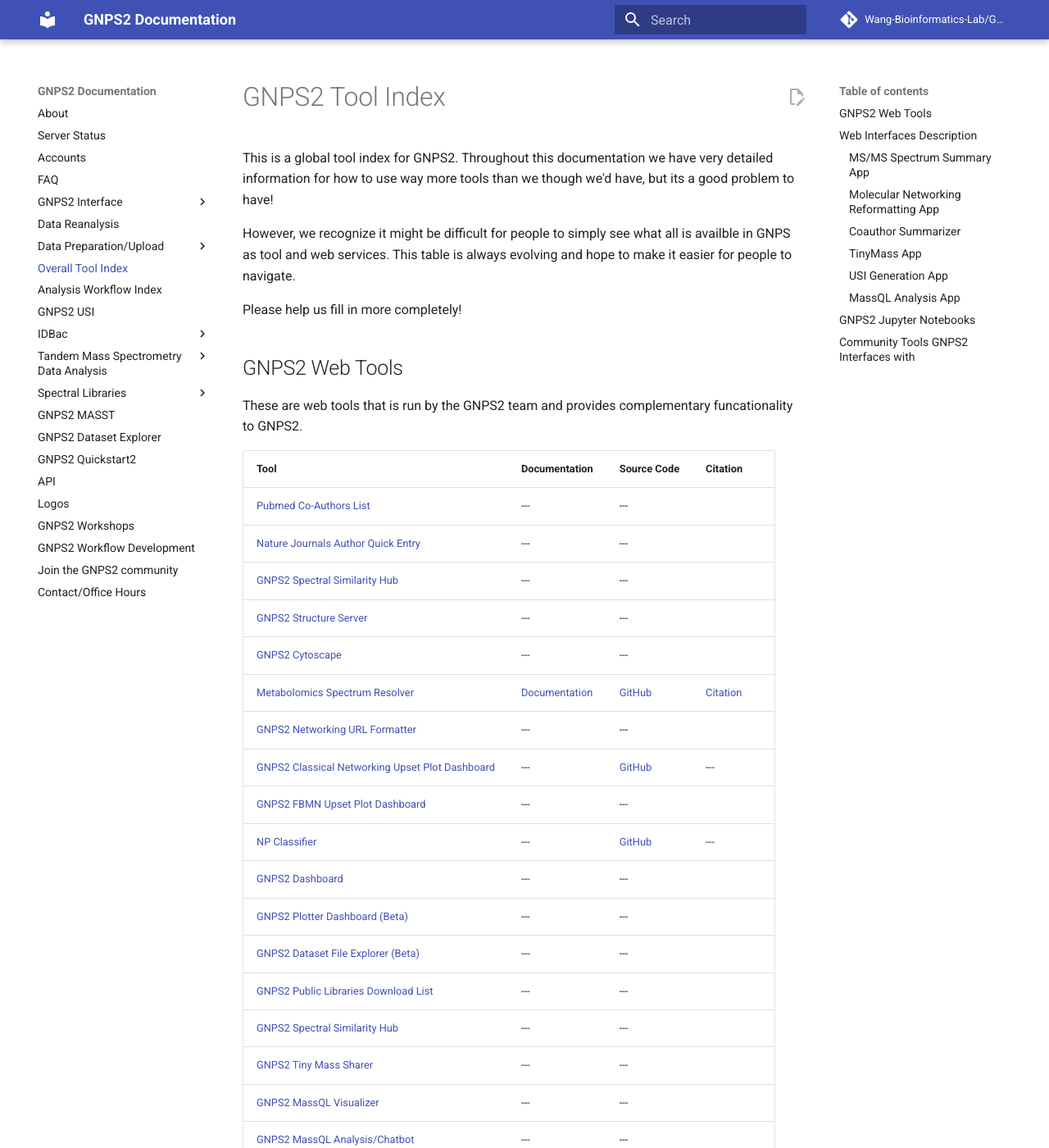
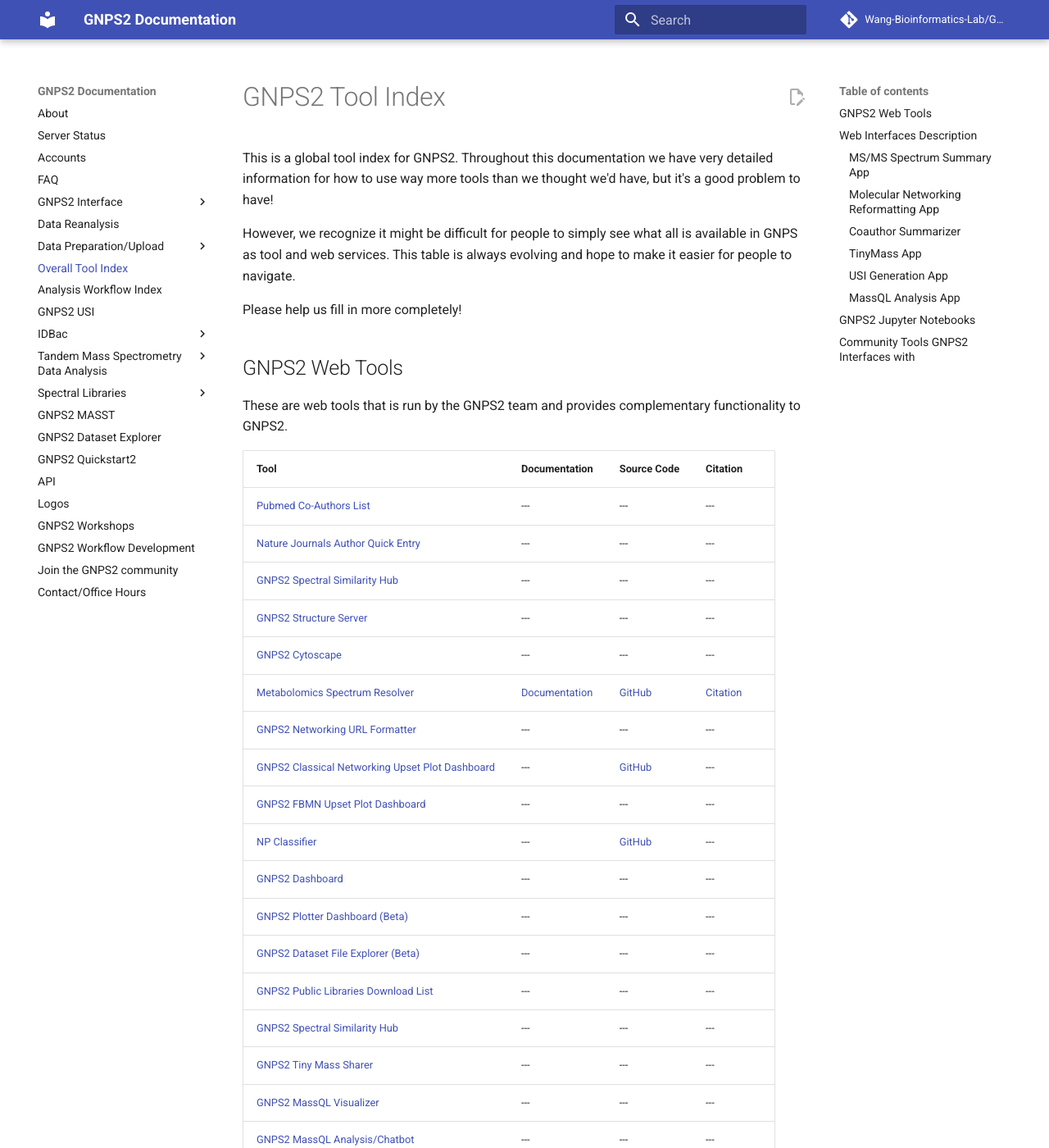
Before and after one commit to Wang-Bioinformatics-Lab/GNPS2_Documentation, an MkDocs documentation site: the page built from docs/toolindex.md, in a window 1280 px wide and 1400 px high. Shown: the whole window at 82% size. Built offline with MkDocs 1.6.1 and Material for MkDocs 9.7.7, drawn with Linux system fonts in a browser that asks for light colours; comment, search, counter and statistics services are not loaded; some of the changed text lies outside the part shown.

```diff
--- a/docs/toolindex.md
+++ b/docs/toolindex.md
@@ -1,38 +1,39 @@
 # GNPS2 Tool Index
 
-This is a global tool index for GNPS2. Throughout this documentation we have very detailed information for how to use way more tools than we though we'd have, but its a good problem to have!
+This is a global tool index for GNPS2. Throughout this documentation we have very detailed information for how to use way more tools than we thought we'd have, but it's a good problem to have!
 
-However, we recognize it might be difficult for people to simply see what all is availble in GNPS as tool and web services. This table is always evolving and hope to make it easier for people to navigate.
+However, we recognize it might be difficult for people to simply see what all is available in GNPS as tool and web services. This table is always evolving and hope to make it easier for people to navigate.
 
 Please help us fill in more completely!
 
 
 ## GNPS2 Web Tools
 
-These are web tools that is run by the GNPS2 team and provides complementary funcationality to GNPS2.
+These are web tools that is run by the GNPS2 team and provides complementary functionality to GNPS2.
 
-| Tool  | Documentation | Source Code | Citation |
-|---|---|---|---|
-| [Pubmed Co-Authors List](https://coauthor.wanglab.science/) | --- | --- |
-| [Nature Journals Author Quick Entry](https://natureauthors.wanglab.science/) | --- | --- |
-| [GNPS2 Spectral Similarity Hub](https://similarity.gnps2.org/) | --- | --- |
-| [GNPS2 Structure Server](https://structure.gnps2.org/) | --- | --- |
-| [GNPS2 Cytoscape](https://cytoscape.gnps2.org/) | --- | --- |
-| [Metabolomics Spectrum Resolver](https://metabolomics-usi.gnps2.org) | [Documentation](usi.md) | [GitHub](https://github.com/mwang87/MetabolomicsSpectrumResolver) | [Citation](https://www.biorxiv.org/content/10.1101/2020.05.09.086066v1) |
-| [GNPS2 Networking URL Formatter](https://urlformatter.gnps2.org) | --- | --- |
+| Tool                                                                                | Documentation | Source Code                                                                         | Citation |
+|-------------------------------------------------------------------------------------|---|-------------------------------------------------------------------------------------|---|
+| [Pubmed Co-Authors List](https://coauthor.wanglab.science/)                         | --- | ---         | ---                                                                         |
+| [Nature Journals Author Quick Entry](https://natureauthors.wanglab.science/)        | --- | --- | ---                                                                                 |
+| [GNPS2 Spectral Similarity Hub](https://similarity.gnps2.org/)                      | --- | ---                | ---                                                                  |
+| [GNPS2 Structure Server](https://structure.gnps2.org/)                              | --- | ---               | ---                                                                   |
+| [GNPS2 Cytoscape](https://cytoscape.gnps2.org/)                                     | --- | ---                | ---                                                                  |
+| [Metabolomics Spectrum Resolver](https://metabolomics-usi.gnps2.org)                | [Documentation](usi.md) | [GitHub](https://github.com/mwang87/MetabolomicsSpectrumResolver)                   | [Citation](https://www.biorxiv.org/content/10.1101/2020.05.09.086066v1) |
+| [GNPS2 Networking URL Formatter](https://urlformatter.gnps2.org)                    | --- | ---                   | ---                                                               |
 | [GNPS2 Classical Networking Upset Plot Dashboard](http://classicalupset.gnps2.org/) | --- | [GitHub](https://github.com/mwang87/GNPS_ClassicalNetworkGroupsComparisonDashboard) | --- |
-| [GNPS2 FBMN Upset Plot Dashboard](https://fbmnupset.gnps2.org/) | --- | --- |
-| [NP Classifier](https://npclassifier.gnps2.org/) | --- | [GitHub](https://github.com/mwang87/NP-Classifier) | --- |
-| [GNPS2 Dashboard](https://dashboard.gnps2.org/) | --- | --- |
-| [GNPS2 Plotter Dashboard (Beta)](https://plotter.gnps2.org/) | --- | --- |
-| [GNPS2 Dataset File Explorer (Beta)](https://explorer.gnps2.org/) | --- | --- |
-| [GNPS2 Public Libraries Download List](https://external.gnps2.org/gnpslibrary) | --- | --- |
-| [GNPS2 Spectral Similarity Hub](https://similarity.gnps2.org/) | --- | --- |
-| [GNPS2 Tiny Mass Sharer](https://tinymass.gnps2.org/) | --- | --- |
-| [GNPS2 MassQL Visualizer](https://massql.gnps2.org/) | --- | --- |
-| [GNPS2 MassQL Analysis/Chatbot](https://massql-analysis.gnps2.org/) | --- | --- |
-| [GNPS2 USI Playground](https://usi-playground.gnps2.org/) | --- | --- |
-| [GNPS2 Network Customization Playground](https://networkcustomization.gnps2.org/) | --- | --- |
+| [GNPS2 FBMN Upset Plot Dashboard](https://fbmnupset.gnps2.org/)                     | --- | ---                | ---                                                                  |
+| [NP Classifier](https://npclassifier.gnps2.org/)                                    | --- | [GitHub](https://github.com/mwang87/NP-Classifier)                                  | --- |
+| [GNPS2 Dashboard](https://dashboard.gnps2.org/)                                     | --- | ---                 | ---                                                                 |
+| [GNPS2 Plotter Dashboard (Beta)](https://plotter.gnps2.org/)                        | --- | ---               | ---                                                                   |
+| [GNPS2 Dataset File Explorer (Beta)](https://explorer.gnps2.org/)                   | --- | ---                | ---                                                                  |
+| [GNPS2 Public Libraries Download List](https://external.gnps2.org/gnpslibrary)      | --- | ---                           | ---                                                       |
+| [GNPS2 Spectral Similarity Hub](https://similarity.gnps2.org/)                      | --- | ---                   | ---                                                               |
+| [GNPS2 Tiny Mass Sharer](https://tinymass.gnps2.org/)                               | --- | ---                | ---                                                                  |
+| [GNPS2 MassQL Visualizer](https://massql.gnps2.org/)                                | --- | ---               | ---                                                                   |
+| [GNPS2 MassQL Analysis/Chatbot](https://massql-analysis.gnps2.org/)                 | --- | ---                       | ---                                                           |
+| [GNPS2 USI Playground](https://usi-playground.gnps2.org/)                           | --- | ---                      | ---                                                            |
+| [GNPS2 Network Customization Playground](https://networkcustomization.gnps2.org/)   | --- | ---                            | ---                                                      |
+| [CMMC Batch validation](https://cmmc-validation.gnps2.org/)                   | --- | [GitHub](https://github.com/Wang-Bioinformatics-Lab/streamlit-cmmc-validator)                   | ---                                                        |
 
 
 ## Web Interfaces Description
```
Also changed, not shown: other parts of docs/toolindex.md (+1 -1 lines).
